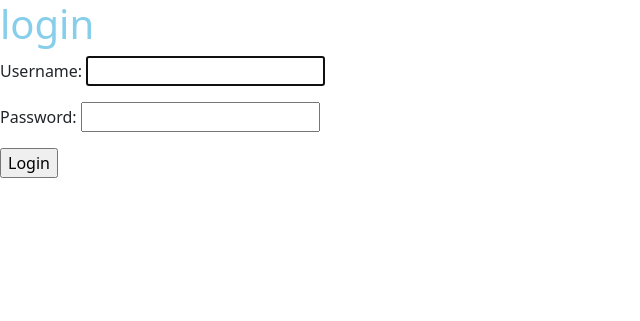
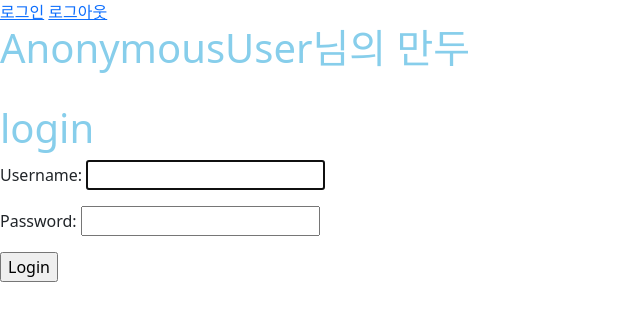
Before and after one commit to 2023-AHEUNGTHON/Team_2, a Django app: page /accounts/login/ in a window 1280 px wide. Shown: the top 321 px of the page, without its empty margins (0-640 px from the left). Run offline with Django 4.2, Linux system fonts and the light colour scheme.

Commit message:
Add : Logout function added

```diff
--- a/accounts/urls.py
+++ b/accounts/urls.py
@@ -4,4 +4,5 @@ from accounts import views
 app_name = 'accounts'
 urlpatterns = [
     path('login/', views.login, name='login'),
+    path('logout/', views.logout, name='logout'),
 ]
--- a/accounts/views.py
+++ b/accounts/views.py
@@ -1,7 +1,7 @@
 from django.shortcuts import redirect, render
 from django.contrib.auth.forms import AuthenticationForm
 from django.contrib.auth import login as auth_login
-
+from django.contrib.auth import logout as auth_logout
 
 def login(request):
     if request.method == 'POST':
@@ -14,3 +14,7 @@ def login(request):
         form = AuthenticationForm()
     context = {'form' : form}
     return render(request, 'accounts/login.html', context)
+
+def logout(request):
+    auth_logout(request)
+    return redirect('articles:index')
--- a/templates/base.html
+++ b/templates/base.html
@@ -9,6 +9,10 @@
     <title>Re:Try</title>
 </head>
 <body>
+    <a href="{% url 'accounts:login' %}">로그인</a>
+    <a href=" {% url 'accounts:logout' %} ">로그아웃</a>
+    <h1>{{user}}님의 만두</h1>
+    <br>
     {% block content%}
     {% endblock content%}
 </body>
```
